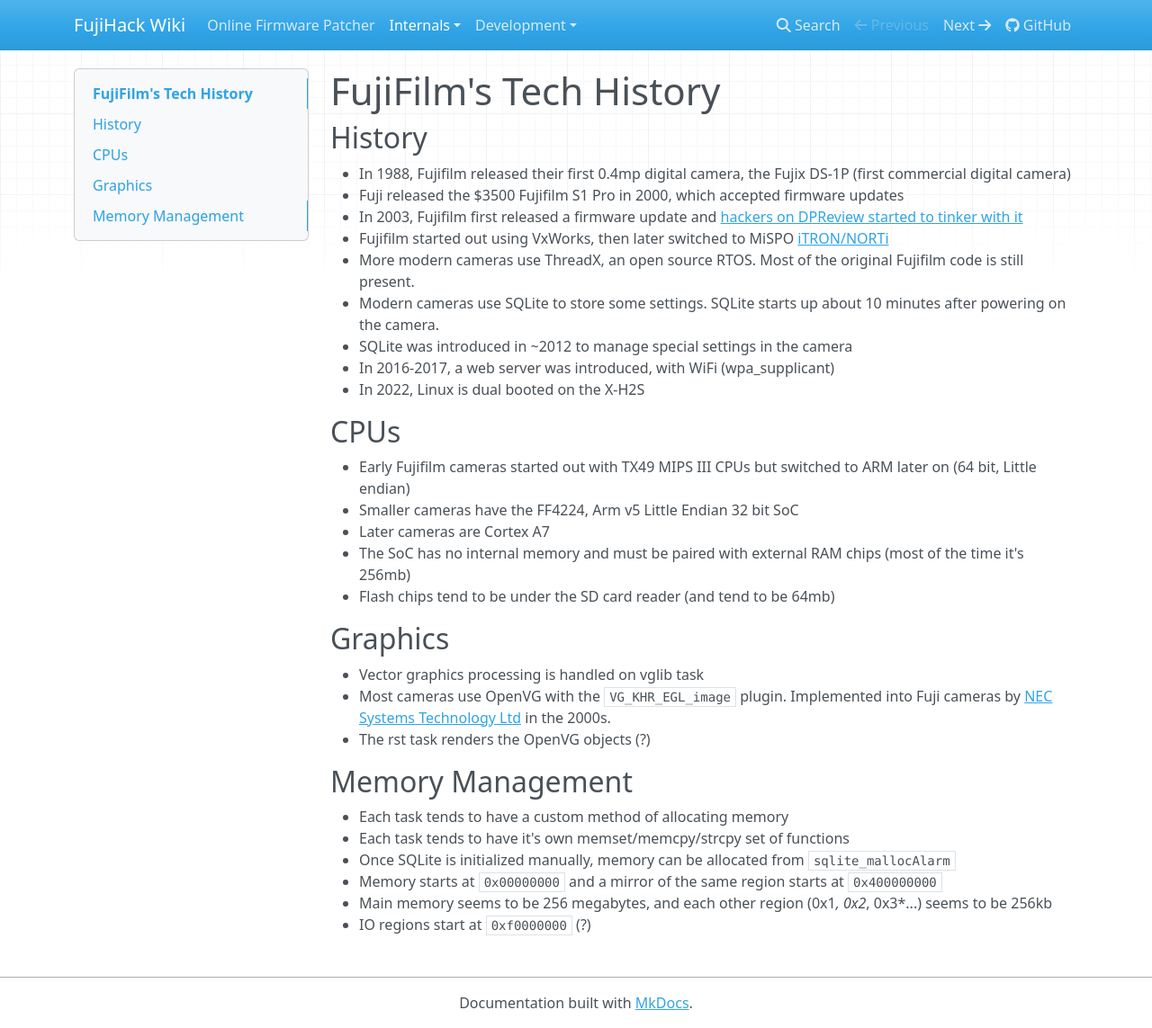
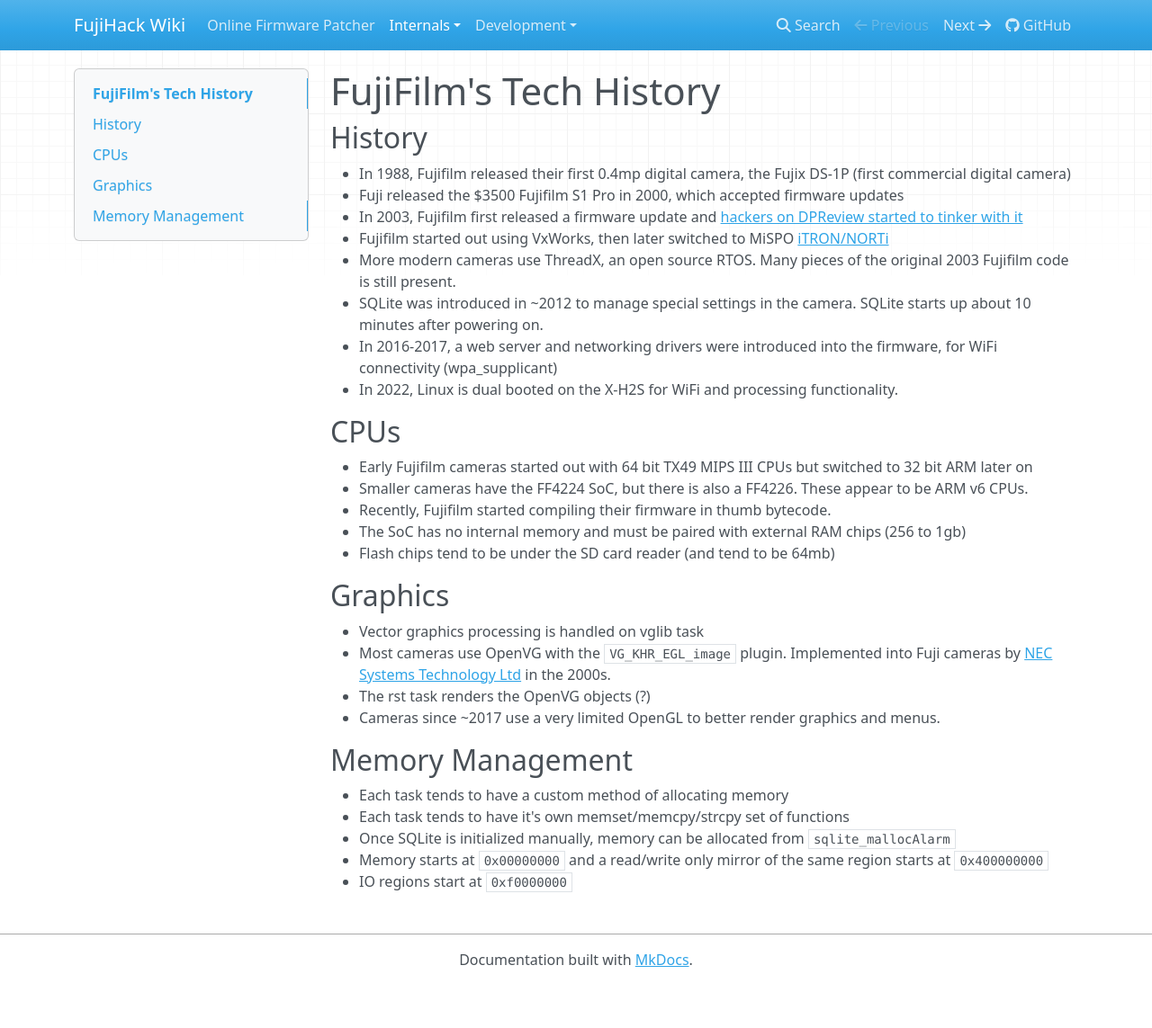
Before and after one commit to fujihack/wiki, an MkDocs documentation site: the page built from docs/fujirtos.md, in a window 1280 px wide and 1143 px high. Shown: the whole window at 90% size. Built offline with MkDocs 1.6.1, drawn with Linux system fonts in a browser that asks for light colours; nearby versions of some CDN libraries.

Commit message:
Update fujirtos.md

```diff
--- a/docs/fujirtos.md
+++ b/docs/fujirtos.md
@@ -5,28 +5,27 @@
 - Fuji released the $3500 Fujifilm S1 Pro in 2000, which accepted firmware updates
 - In 2003, Fujifilm first released a firmware update and [hackers on DPReview started to tinker with it](https://www.dpreview.com/forums/thread/430068)
 - Fujifilm started out using VxWorks, then later switched to MiSPO [iTRON/NORTi](https://en.wikipedia.org/wiki/ITRON_project)
-- More modern cameras use ThreadX, an open source RTOS. Most of the original Fujifilm code is still present.
-- Modern cameras use SQLite to store some settings. SQLite starts up about 10 minutes after powering on the camera.
-- SQLite was introduced in ~2012 to manage special settings in the camera
-- In 2016-2017, a web server was introduced, with WiFi (wpa_supplicant)
-- In 2022, Linux is dual booted on the X-H2S
+- More modern cameras use ThreadX, an open source RTOS. Many pieces of the original 2003 Fujifilm code is still present.
+- SQLite was introduced in ~2012 to manage special settings in the camera. SQLite starts up about 10 minutes after powering on.
+- In 2016-2017, a web server and networking drivers were introduced into the firmware, for WiFi connectivity (wpa_supplicant)
+- In 2022, Linux is dual booted on the X-H2S for WiFi and processing functionality.
 
 ## CPUs
-- Early Fujifilm cameras started out with TX49 MIPS III CPUs but switched to ARM later on (64 bit, Little endian)
-- Smaller cameras have the FF4224, Arm v5 Little Endian 32 bit SoC
-- Later cameras are Cortex A7
-- The SoC has no internal memory and must be paired with external RAM chips (most of the time it's 256mb)
+- Early Fujifilm cameras started out with 64 bit TX49 MIPS III CPUs but switched to 32 bit ARM later on
+- Smaller cameras have the FF4224 SoC, but there is also a FF4226. These appear to be ARM v6 CPUs.
+- Recently, Fujifilm started compiling their firmware in thumb bytecode.
+- The SoC has no internal memory and must be paired with external RAM chips (256 to 1gb)
 - Flash chips tend to be under the SD card reader (and tend to be 64mb)
 
 ## Graphics
 - Vector graphics processing is handled on vglib task
 - Most cameras use OpenVG with the `VG_KHR_EGL_image` plugin. Implemented into Fuji cameras by [NEC Systems Technology Ltd](https://www.nec.com/) in the 2000s.
 - The rst task renders the OpenVG objects (?)
+- Cameras since ~2017 use a very limited OpenGL to better render graphics and menus.
 
 ## Memory Management
 - Each task tends to have a custom method of allocating memory
 - Each task tends to have it's own memset/memcpy/strcpy set of functions
 - Once SQLite is initialized manually, memory can be allocated from `sqlite_mallocAlarm`
-- Memory starts at `0x00000000` and a mirror of the same region starts at `0x400000000`
-- Main memory seems to be 256 megabytes, and each other region (0x1*, 0x2*, 0x3*...) seems to be 256kb
-- IO regions start at `0xf0000000` (?)
+- Memory starts at `0x00000000` and a read/write only mirror of the same region starts at `0x400000000`
+- IO regions start at `0xf0000000`
```
